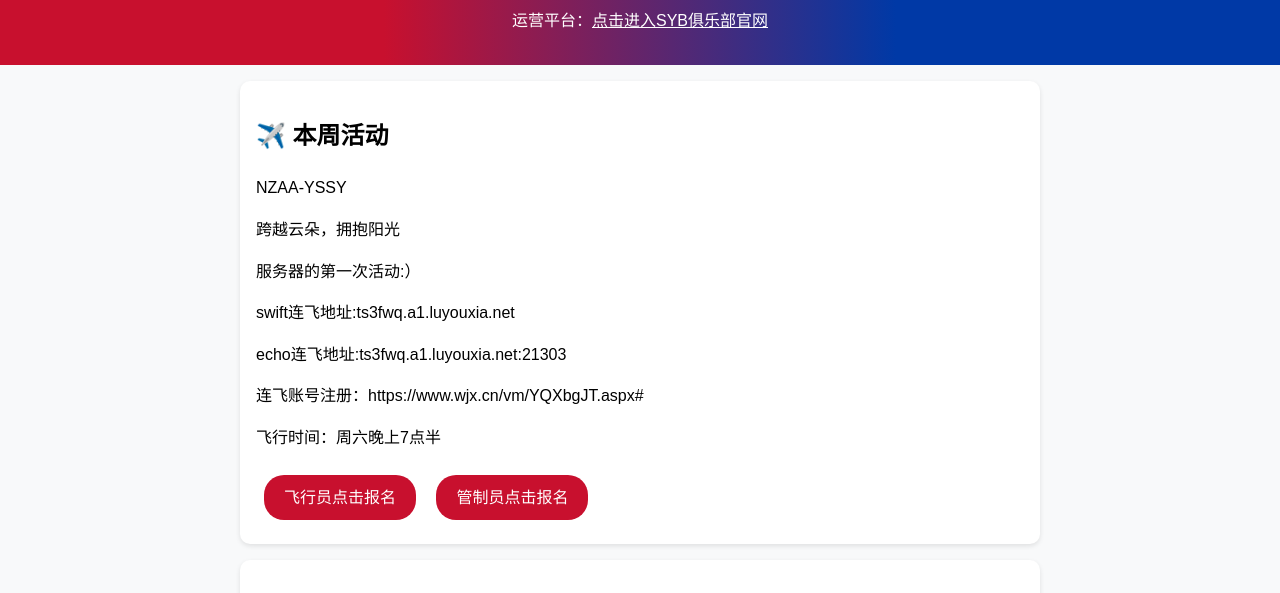
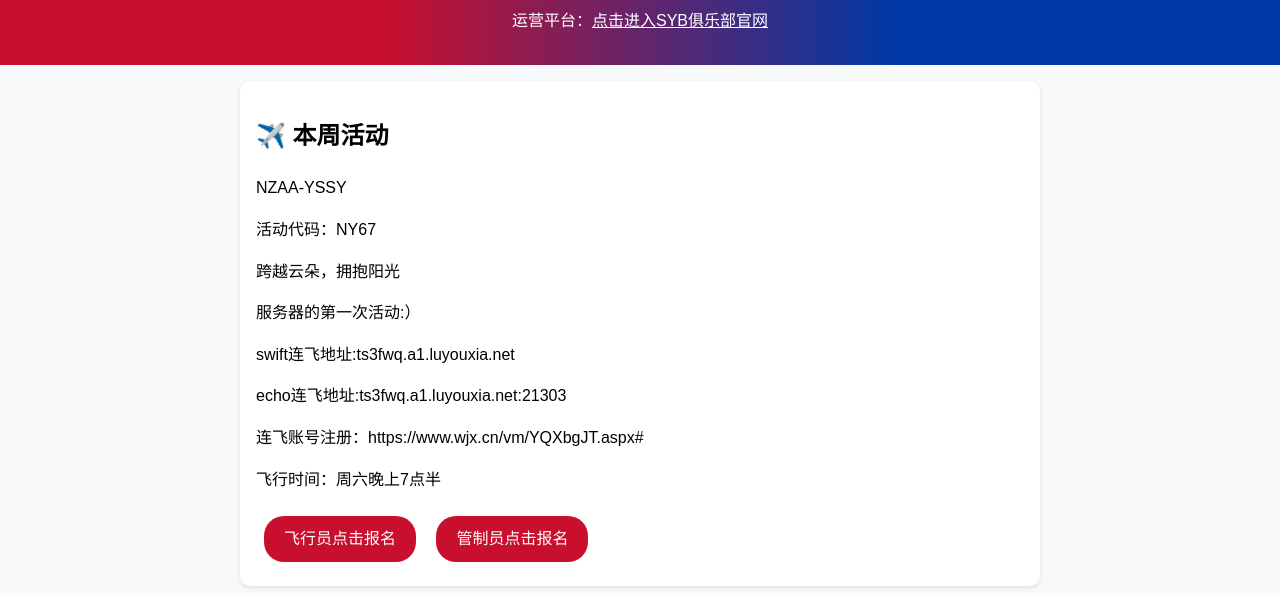
Before and after one commit to SANYOU-hash/lingyun-SYBJIESHAO123, a plain HTML site: page index.html in a window 1280 px wide. Shown: the part 138-731 px from the top of the page. Drawn offline with Linux system fonts and the light colour scheme.

Commit message:
Update index.html

```diff
--- a/index.html
+++ b/index.html
@@ -82,6 +82,7 @@
         <div class="card">
             <h2>✈️ 本周活动</h2>
             <p>NZAA-YSSY</p>
+            <p>活动代码：NY67</p>
             <p>跨越云朵，拥抱阳光</p>
             <p>服务器的第一次活动:）</p>
             <p>swift连飞地址:ts3fwq.a1.luyouxia.net</p>
```
